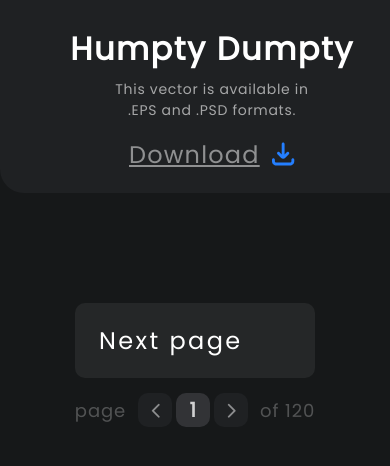
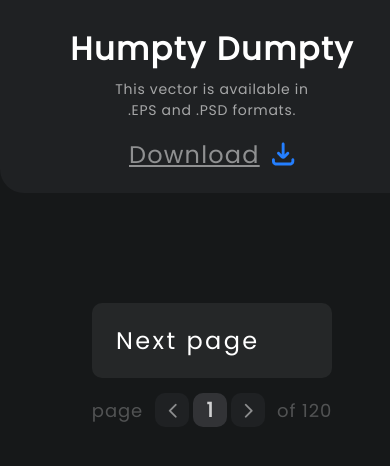
Before and after one commit to JanMayen/Work_1, a plain HTML site: page index.html in a window 390 px wide. Shown: the part 2037-2503 px from the top of the page. Drawn offline with Linux system fonts and the light colour scheme.

Commit message:
Update style.css

```diff
--- a/style.css
+++ b/style.css
@@ -384,7 +384,7 @@
 }
 @media (max-width: 1200px) {											/* resolution <1200 (footer) */
 	.nav-footer {
-		min-width: 242px;
+		min-width: 424px;
     flex-direction: column;
   }
   .button-next {
```
